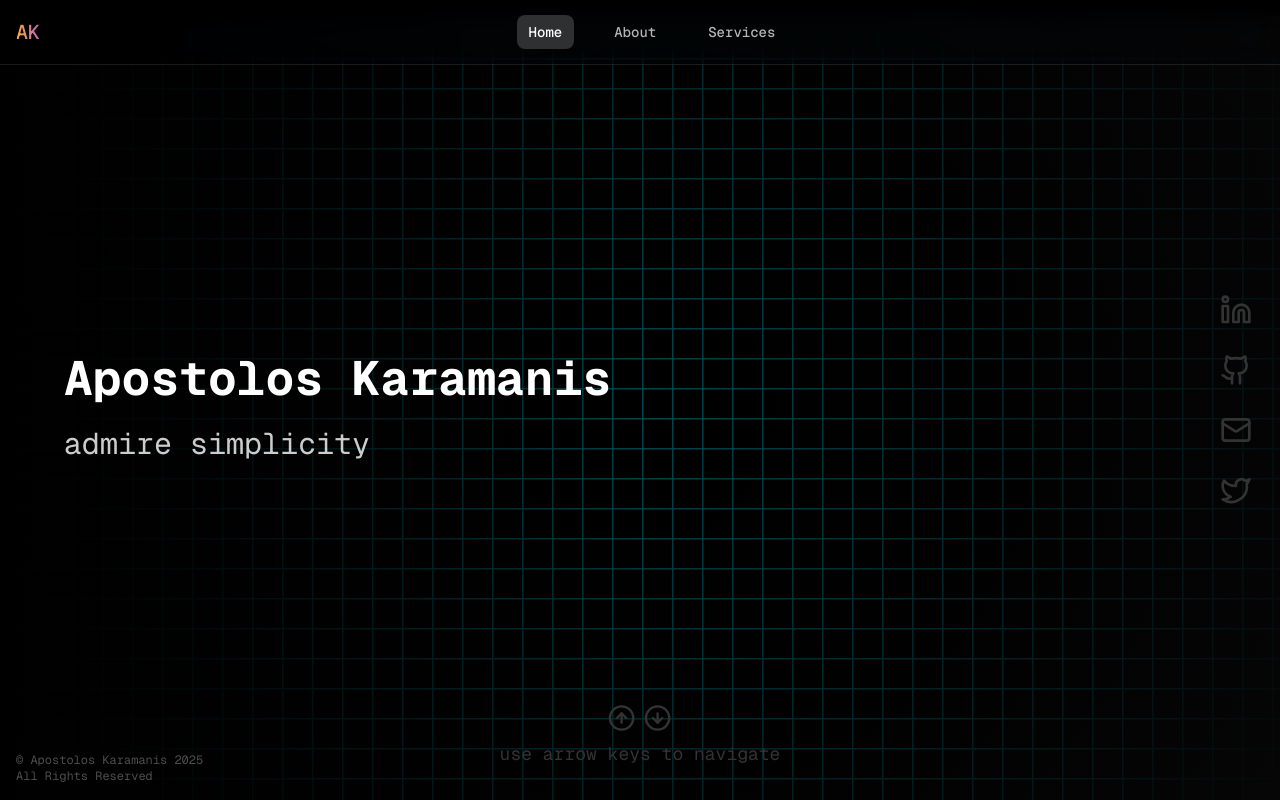
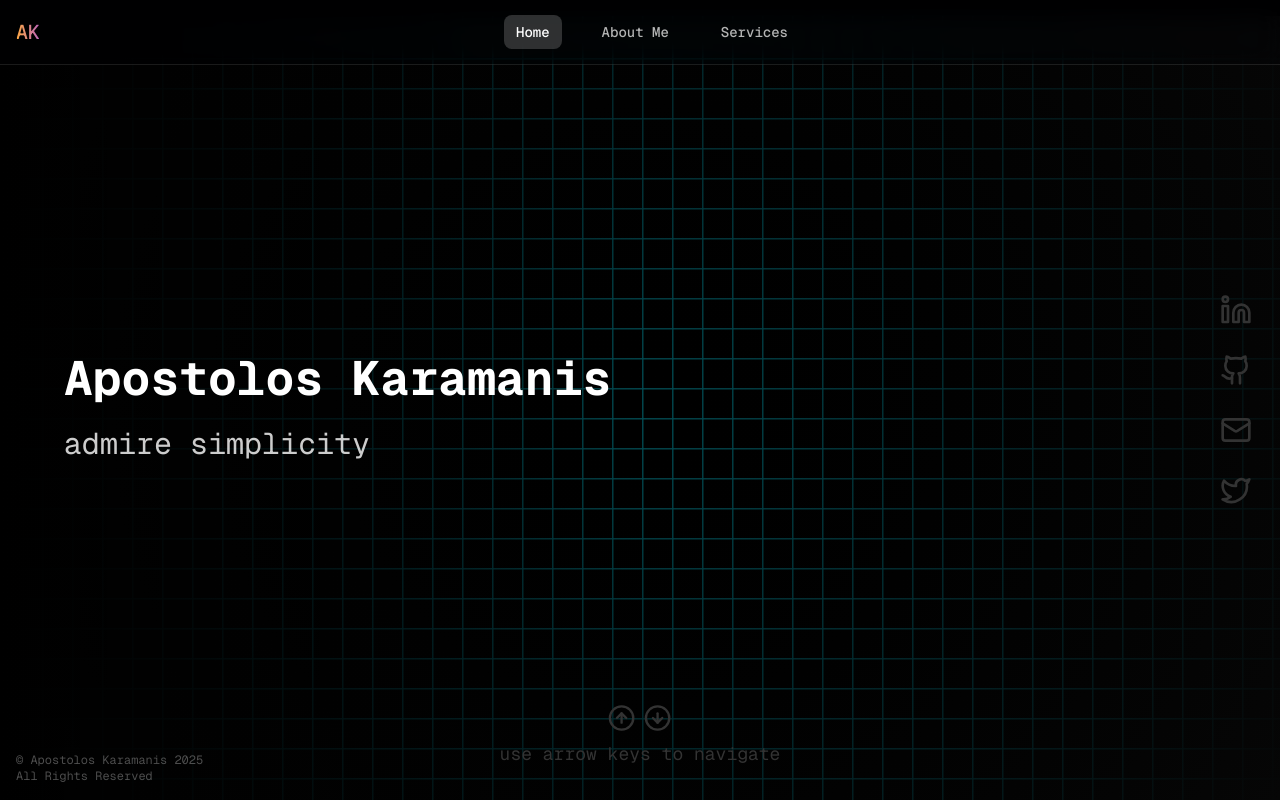
Before and after one commit to qaramanis/portofolio-v2, a Next.js app: page / in a window 1280 px wide. Built offline with nearby package versions, Linux system fonts and the light colour scheme.

Commit message:
minor fix

```diff
--- a/components/navigation/nav-menu.tsx
+++ b/components/navigation/nav-menu.tsx
@@ -15,7 +15,7 @@ import { Menu, X } from "lucide-react";
 
 const navItems = [
   { label: "Home", href: "#hero-section" },
-  { label: "About", href: "#about-section" },
+  { label: "About Me", href: "#about-section" },
   { label: "Services", href: "#menu-section" },
   // { label: "Contact", href: "#contact-section" },
 ];
```
